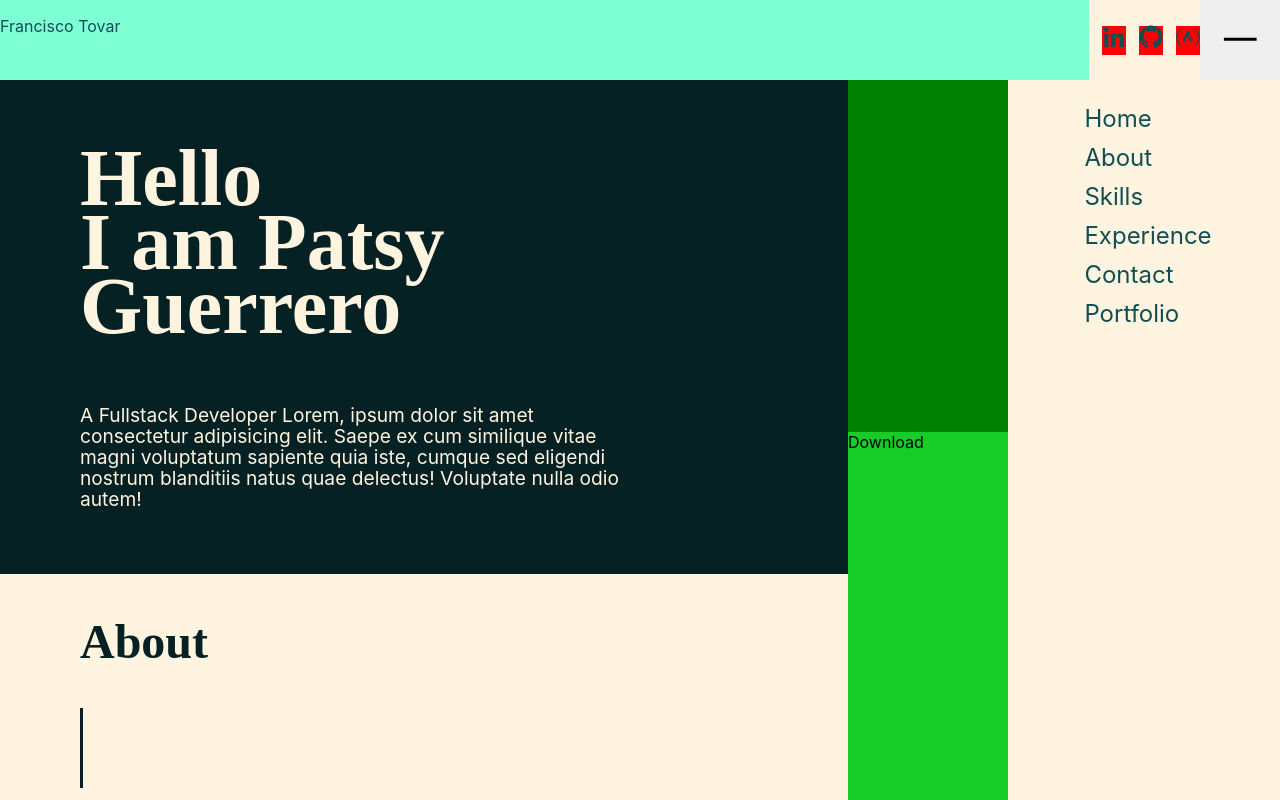
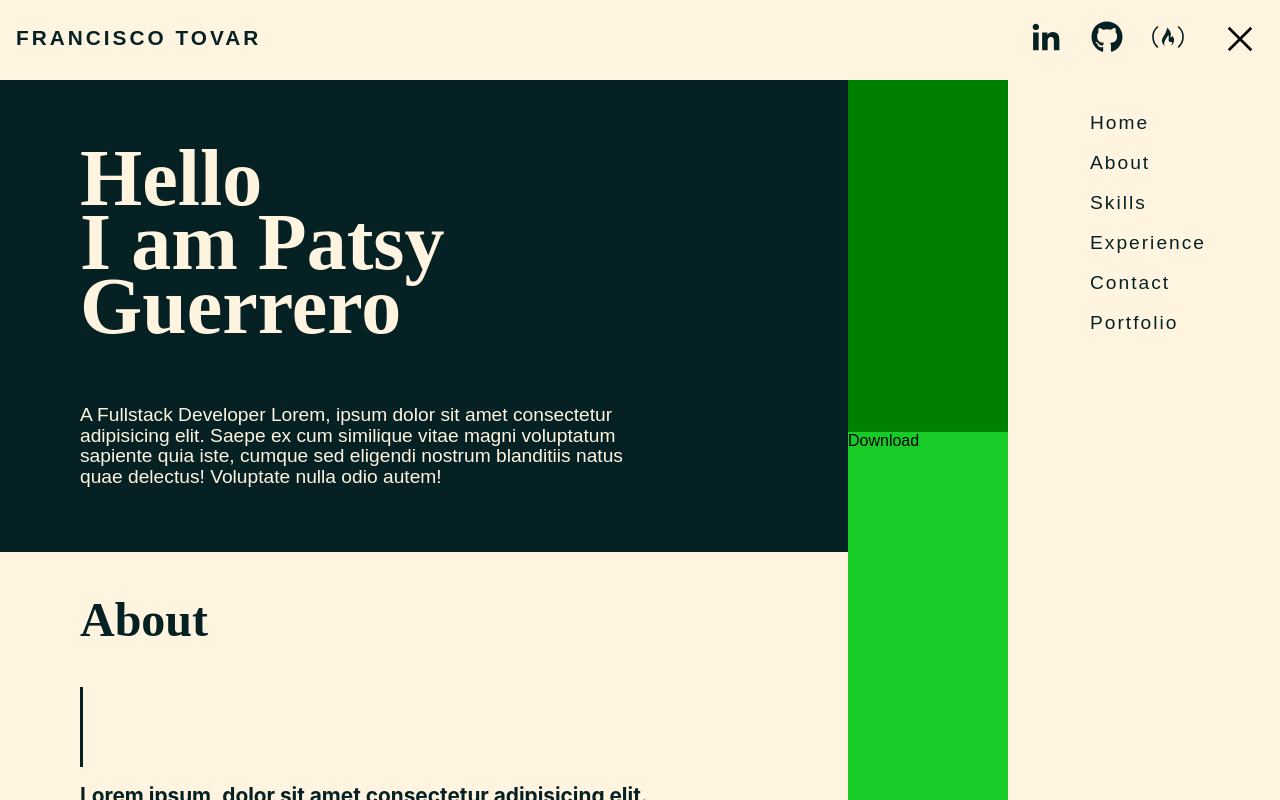
Before and after one commit to PatsyGuerrero/Portfolio, a React (Create React App) app in the folder portfolio/: page / in a window 1280 px wide. Both pictures are taken after a click on the button 1240 px from the left and 40 px from the top of the page. Shown: the top 800 px of the page. Built offline with nearby package versions, Linux system fonts and the light colour scheme.

Commit message:
menu v1.1

```diff
--- a/portfolio/src/App.module.scss
+++ b/portfolio/src/App.module.scss
@@ -3,6 +3,9 @@
 
 h2{
   font-family: "Prata", serif;
+}
+body{
+  font-family: 'Montserrat',sans-serif;;
 }
 .App{
   padding-top: $height-navbar;
--- a/portfolio/src/components/Navbar.jsx
+++ b/portfolio/src/components/Navbar.jsx
@@ -1,8 +1,9 @@
 import React, { useState } from 'react';
 import styles from './Navbar.module.scss';
 import { GrLinkedinOption } from 'react-icons/gr';
-import {FaGithub} from 'react-icons/fa';
-import {FaFreeCodeCamp} from 'react-icons/fa'
+import {FaGithub, FaFreeCodeCamp} from 'react-icons/fa';
+import { RiMenuFoldFill} from 'react-icons/ri'
+
 
 const icon = (ic) => {
     return () => ic;
@@ -11,13 +12,13 @@ const icon = (ic) => {
 const Navbar = () => {
     let sections = ['Home', 'About', 'Skills', 'Experience', 'Contact', 'Portfolio']
     , redes = [
-        {name: icon(<GrLinkedinOption></GrLinkedinOption>), link: 'https://www.linkedin.com/in/franciscotov/'},
-        {name: icon(<FaGithub></FaGithub>), link: 'https://github.com/franciscotov'},
-        {name: icon(<FaFreeCodeCamp></FaFreeCodeCamp>), link: 'https://www.freecodecamp.org/franciscotov'},
+        {name: icon(<GrLinkedinOption className={styles.icon}/>), link: 'https://www.linkedin.com/in/franciscotov/'},
+        {name: icon(<FaGithub className={styles.icon}/>), link: 'https://github.com/franciscotov'},
+        {name: icon(<FaFreeCodeCamp className={styles.icon}/>), link: 'https://www.freecodecamp.org/franciscotov'},
         // {name: 'Free', link: 'https://www.freecodecamp.org/franciscotov'},
         // {name: 'Free', link: 'https://www.freecodecamp.org/franciscotov'}
     ],
-    name = 'Francisco Tovar';
+    name = 'Francisco Tovar'.toLocaleUpperCase();
 
     const [active, setActive] = useState(false);
 
@@ -40,7 +41,8 @@ const Navbar = () => {
                         // tabIndex={indexCount(index)}
                     >
                         <span className={styles.titlewrapper}>
-                            <span className={active ? styles.plus : styles.minus}></span>
+                            {!active ? <RiMenuFoldFill className={styles.minus}/>:
+                            <span className={styles.plus}> </span>}
                         </span>
                     </button>
                 </div>
@@ -48,14 +50,22 @@ const Navbar = () => {
                 {/* <div  className={styles.containerAcor}> */}
                 <div className={active ? `${styles.containerAcor} ${styles.open}` : styles.containerAcor}>
                     {redes.map((ele, i) => {
-                        return <div className={styles.red}><a className={styles.icon} href={ele.link} target='_blank' rel="noreferrer">{ele.name()}</a></div>
+                        return (
+                            <div className={styles.red}>
+                                <a  href={ele.link} target='_blank' rel="noreferrer">{ele.name()}</a>
+                            </div>
+                        );
                     })}
                 </div>
                 <div className={active ? `${styles.menuHolderActive} ${styles.menuHolder}` : `${styles.menuHolder}`}>
                     <nav className={styles.headerMenu}>
                         <ul className={styles.menu1}>
                             {sections.map((ele,i) =>{
-                                return <li className={styles.divSection}><a href={`#${ele}`}>{ele}</a></li>
+                                return (
+                                    <li className={styles.divSection}>
+                                        <a href={`#${ele}`} className={styles.a}>{ele}</a>
+                                    </li>
+                                );
                             })}
                         </ul>
                     </nav>
--- a/portfolio/src/components/Navbar.module.scss
+++ b/portfolio/src/components/Navbar.module.scss
@@ -6,7 +6,8 @@
     top: 0;
     width: 100%;
     height: $height-navbar;
-    background-color: aquamarine;
+    max-height: $height-navbar;
+    background-color: $background-color-navbar;
     // color: #114e53;
     color: $color-primary-text-navbar;
 }
@@ -32,12 +33,14 @@
     // color: $color-primary-text-navbar;
     // height: 100%;
     .icon{
-      background-color: red;
+      // background-color: red;
       width: 2rem;
       height: 2rem;
+      margin-right: 1rem;
     }
     a{
       color: $color-primary-text-navbar;
+      // color: red;
     }
     margin-left: 5px;
   }
@@ -46,7 +49,7 @@
   transform: translateX(0%) !important;
 }
 .containerButton{
-  background-color: rgb(126, 168, 63);
+  // background-color: rgb(126, 168, 63);
   position: fixed;
   top: 0;
   right: 0;
@@ -54,7 +57,8 @@
   height: $height-navbar;
   z-index: 2;
   .active , .inactive {
-    // background-color: red;
+    background-color: $background-color-navbar;
+    // background-color: green;
     // z-index: 2;
     width: 5rem;
     // position: fixed;
@@ -66,21 +70,27 @@
     outline: none;
     border: none;
     .minus {
-      content: url('../assets/plus.svg');
-      width: 2.5rem;
-      height: 2.4rem;
-      transform: rotate(45deg);
+      // content: url('../assets/plus.svg');
+      width: 2.2rem;
+      height: 2.2rem;
+      color: $color-primary-text-navbar;
+      // transform: rotate(180deg);
+      transition-timing-function: ease-in;
+      transition: all 1s;
+      // transform: rotate(45deg);
       // position: absolute;
-      background-color: blue;
+      // background-color: blue;
       right: 0;
     }
     .plus {
-      content: url('../assets/minus_ic.svg');
+      // content: url('../assets/minus_ic.svg');
+      content: url('../assets/plus.svg');
       width: 2.5rem;
-      height: 2.4rem;
-      // transform: rotate(180deg);
-      transition-timing-function: ease-in;
-      transition: all 1s;
+      height: 2.4em;
+      color: $color-primary-text-navbar;
+      transform: rotate(45deg);
+      // transition-timing-function: ease-in;
+      // transition: all 1s;
       // position: absolute;
       // transform: rotate(120deg);
       right: 0;
@@ -137,12 +147,18 @@ a{
       // background-color: cadetblue;
       text-decoration: none;
       list-style-type: none;
-        margin: 0;
+      margin-top: 1rem;
+      letter-spacing: 2px;
+      // margin: 0;
       padding: 0;
       .divSection{
         // background-color: chartreuse;
+        height: 2.5rem;
+        max-height: 2.5rem;
         align-self: center;
-          font-size: 2rem;
+        .a{
+          font-size: 1.2rem;
+        }
         a{
           color: $color-primary-text-navbar;
           a:focus{
@@ -158,7 +174,14 @@ a{
     }
   }
 }
-  a:visited{
-    background-color: cornflowerblue;
-    // color: crimson;
+.containerName{
+  // background-color: green;
+  position: fixed;
+  top: 5px;
+  color: $color-primary-text-navbar;
+  margin: auto 1rem;
+  font-size: 1.3rem;
+  font-weight: 700;
+  letter-spacing: 3px;
+  width: fit-content;
 }
--- a/portfolio/src/sassVariables/_variables.scss
+++ b/portfolio/src/sassVariables/_variables.scss
@@ -47,7 +47,7 @@ $max-width-container-description-large: 35rem;
 $color-text-primary: #fff4e0;
 $primary-color: #052123;
 $color-skills-percentage: blue;
-$color-primary-text-navbar: #114e53;
+$color-primary-text-navbar: #052123;
 $color-secondary-text-navbar: #f393a4;
 $background-color-navbar: #fff4e0;
 
```
Lines whose indentation alone changed are shown as unchanged.
